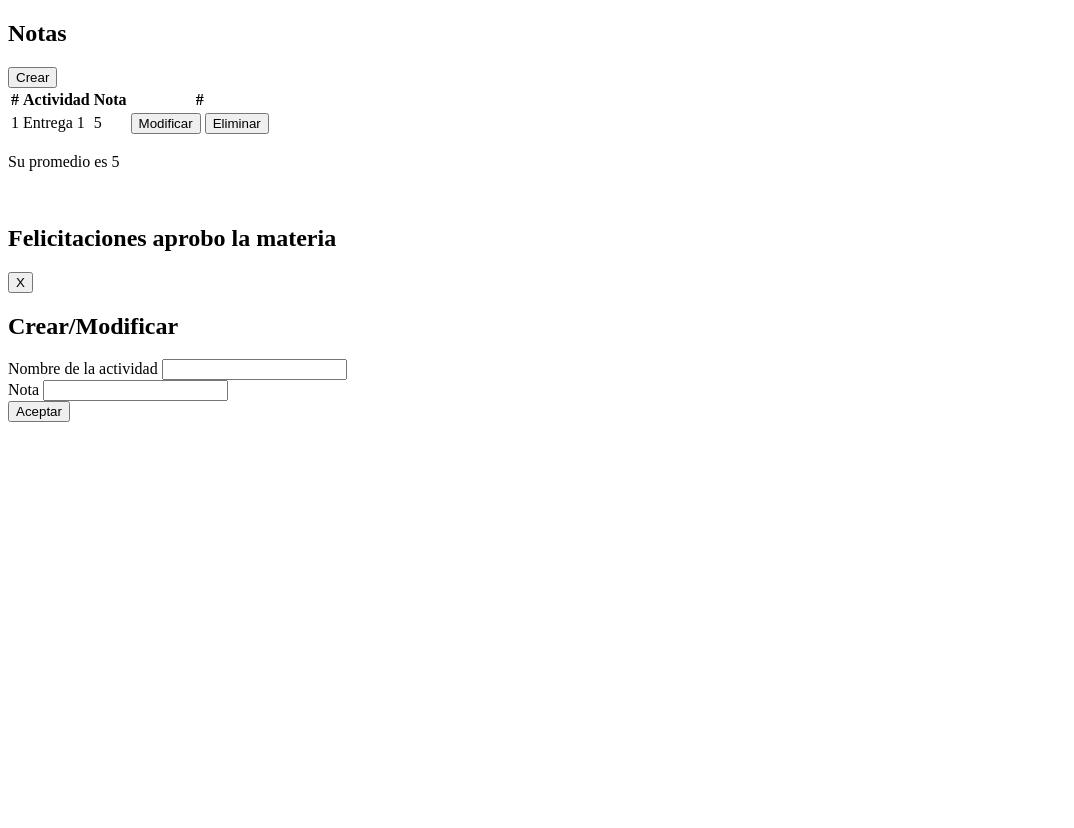
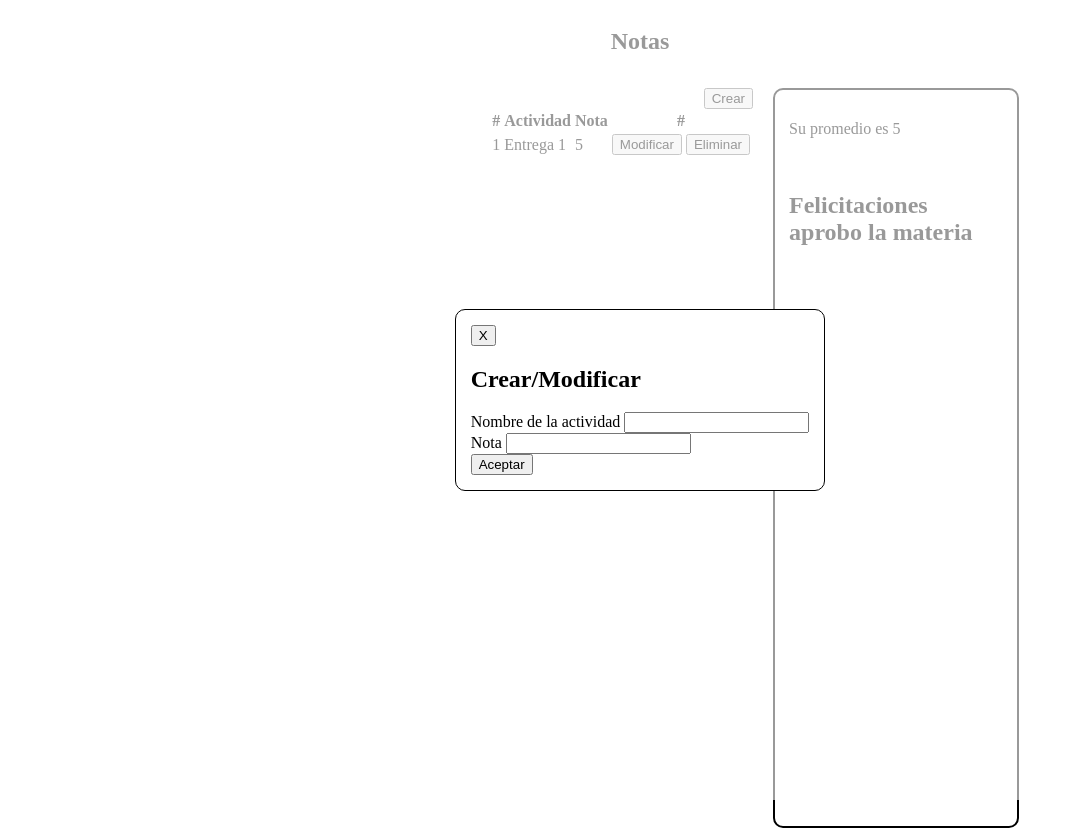
Before and after one commit to saraWS/notas_app, a plain HTML site: page index.html in a window 1280 px wide. Shown: the whole page, without its empty margins (0-1074 px from the left). Before the commit the page ends 800 px from the top, so only its background shows below. Drawn offline with Linux system fonts and the light colour scheme.

Commit message:
Se agregaron css para la pagina y el modal

```diff
--- /dev/null
+++ b/css/modal.css
@@ -0,0 +1,31 @@
+.modal-content{
+    position: fixed;
+    left: 0px;
+    top: 0px;
+    width: 100%;
+    height: 100vh;
+    background-color: rgba(255,255,255,0.6); /*el 0,6 es para la transparencia */
+    display: flex;
+    justify-content: center;
+    align-items: center;
+}
+
+.modal-content .form-content{
+    border: 1px solid #000000;
+    border-radius: 10px;
+    background-color: #ffffff;
+    padding: 15px;
+    box-shadow: opx opx 12px 0px rgb(85, 85, 85, 0.47);
+    position: relative;
+}
+
+.cerrar-btn{
+    position: absolute;
+    top: 5px;
+    right: 5px;
+    background-color: rgb(255, 255, 255, 0);
+    font-weight: bolder;
+    color: #000000;
+    border: 0px;
+
+}
--- /dev/null
+++ b/css/page.css
@@ -0,0 +1,32 @@
+.page-content{
+    display: grid;
+    grid-template-areas:
+    "titulo titulo"
+    "notas promedio";
+    grid-gap: 20px;
+    width: 60%;
+    margin: auto;
+    height: 100vh;
+    grid-template-columns: 2fr 1fr;
+    grid-template-rows: 60px calc(100vh - 60PX);
+}
+
+.page-content .titulo{
+    grid-area: titulo;
+    width:100%;
+    text-align: center;
+}
+.page-content .notas-content{
+    grid-area: notas;
+    display: flex;
+    flex-direction: column;
+    align-items: flex-end;
+    justify-content: flex-start;
+
+}
+.page-content .promedio-content{
+    grid-area: promedio;
+    border: 2px solid #000;
+    border-radius: 10px;
+    padding: 14px;
+}
--- a/index.html
+++ b/index.html
@@ -4,7 +4,8 @@
 <head>
     <meta charset="UTF-8">
     <title>Notas</title>
-
+    <link rel="stylesheet" href="css/page.css">
+    <link rel="stylesheet" href="css/modal.css">
 </head>
 
 <body>
@@ -43,7 +44,7 @@
     </section>
     <section class = "modal-content">
         <article class = "form-content">
-            <button>X</button>
+            <button class = "cerrrar-btn">X</button>
             <h2>Crear/Modificar</h2>
             <fornm>
                 <div>
```
